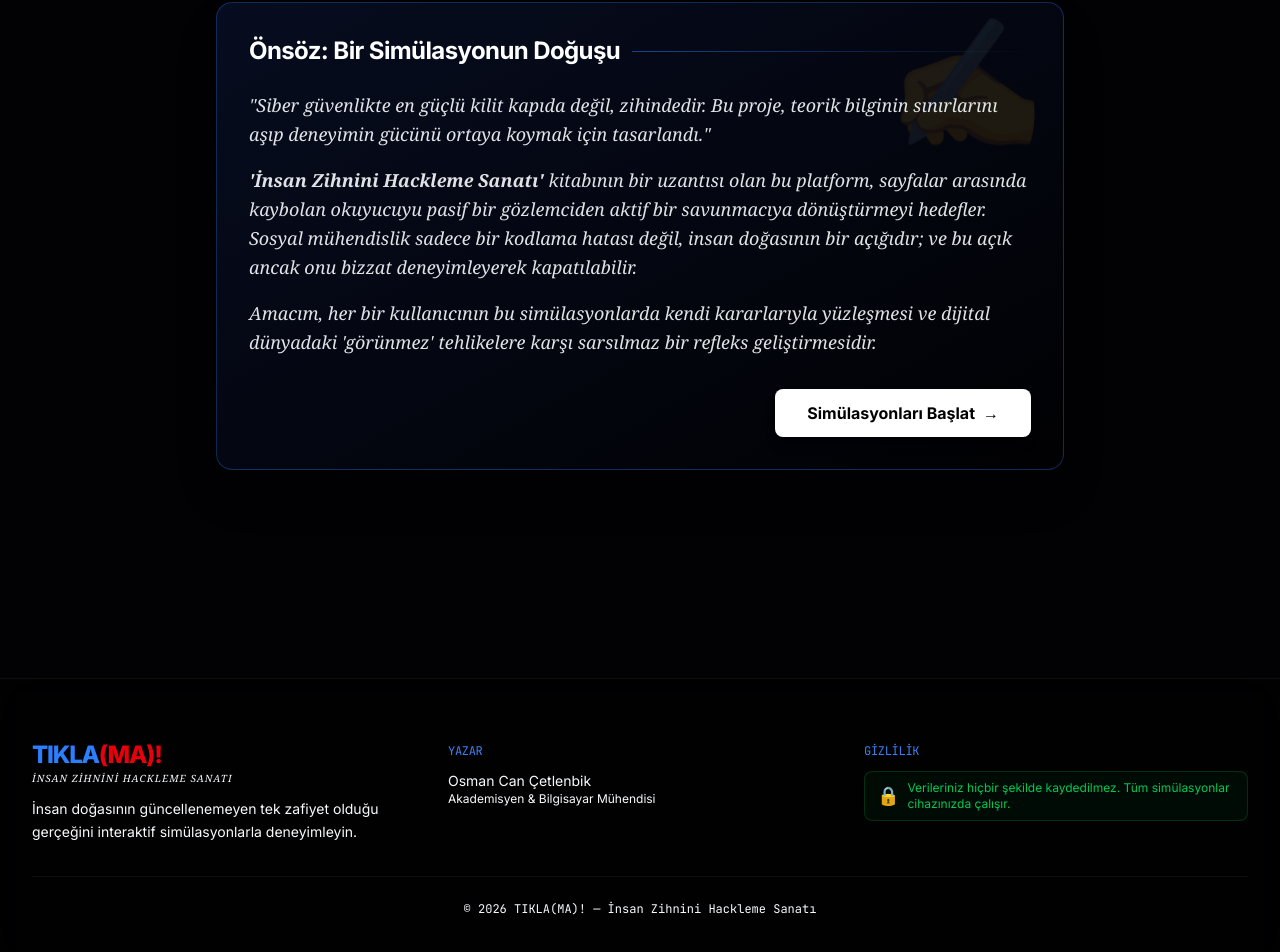
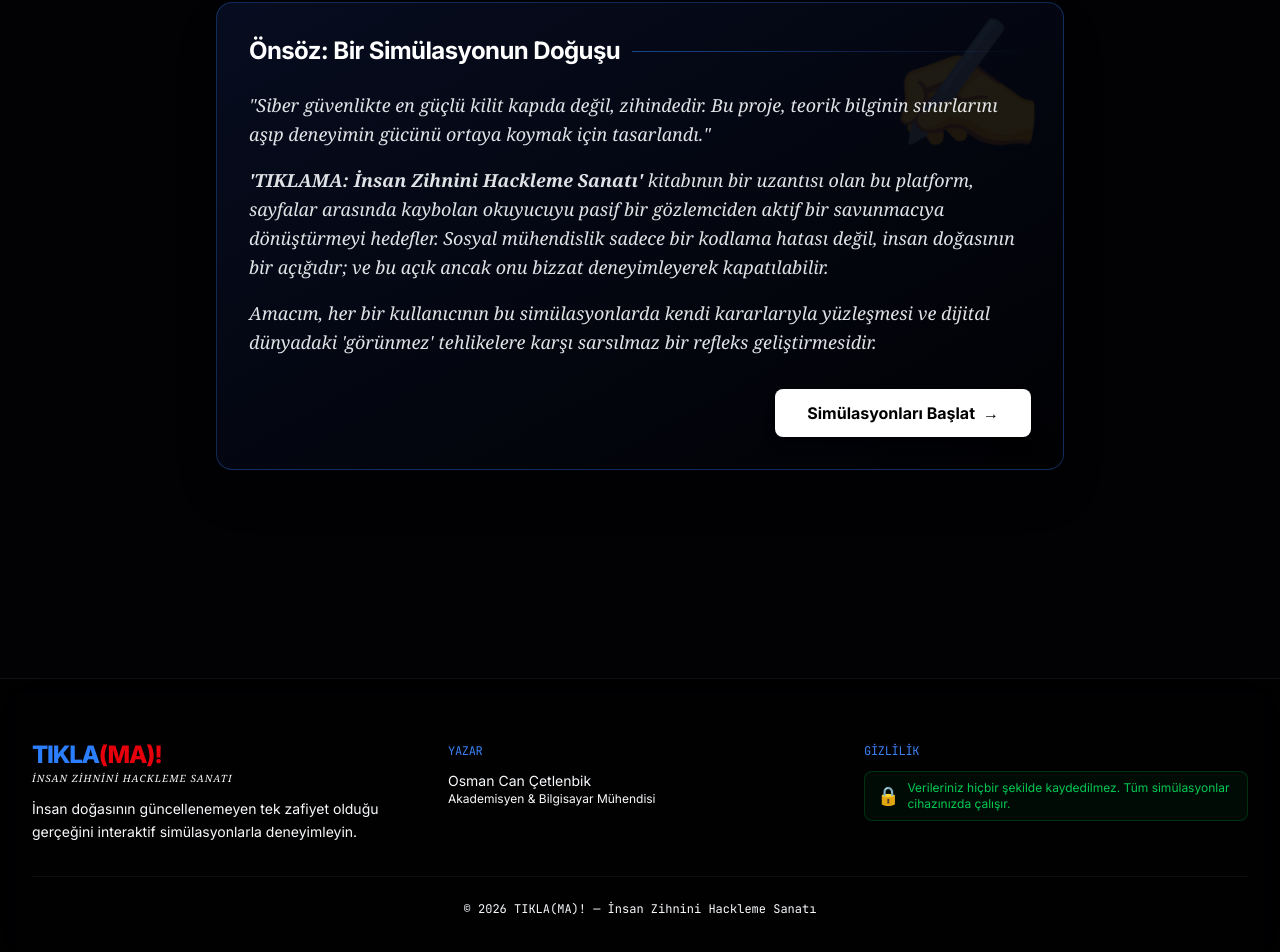
Before and after one commit to osmancancet/tiklama, a Next.js app: page /yazar in a window 1280 px wide. Shown: the part 1485-2437 px from the top of the page. Built offline with nearby package versions, Linux system fonts and the light colour scheme.

Commit message:
fix(author): update linkedin link, book title, and clickability

```diff
--- a/src/app/yazar/page.tsx
+++ b/src/app/yazar/page.tsx
@@ -23,7 +23,7 @@ const itemVariants = {
 
 export default function AuthorPage() {
     return (
-        <div className="min-h-screen pt-24 pb-20 overflow-hidden">
+        <div className="min-h-screen pt-24 pb-20">
             <motion.div
                 variants={containerVariants}
                 initial="hidden"
@@ -69,7 +69,7 @@ export default function AuthorPage() {
                                 <span>E-POSTA</span>
                             </a>
                             <a
-                                href="https://linkedin.com/in/osmancancet"
+                                href="https://www.linkedin.com/in/osmancancetlenbik/"
                                 target="_blank"
                                 rel="noopener noreferrer"
                                 className="px-6 py-3 rounded-lg bg-blue-600/20 border border-blue-500/30 hover:bg-blue-600/40 transition-all active:scale-95 flex items-center gap-2 text-xs font-mono text-blue-200"
@@ -180,7 +180,7 @@ export default function AuthorPage() {
                                 gücünü ortaya koymak için tasarlandı."
                             </p>
                             <p>
-                                <strong>'İnsan Zihnini Hackleme Sanatı'</strong> kitabının bir uzantısı olan bu platform, sayfalar arasında kaybolan
+                                <strong>'TIKLAMA: İnsan Zihnini Hackleme Sanatı'</strong> kitabının bir uzantısı olan bu platform, sayfalar arasında kaybolan
                                 okuyucuyu pasif bir gözlemciden aktif bir savunmacıya dönüştürmeyi hedefler. Sosyal mühendislik sadece bir kodlama hatası değil,
                                 insan doğasının bir açığıdır; ve bu açık ancak onu bizzat deneyimleyerek kapatılabilir.
                             </p>
```
